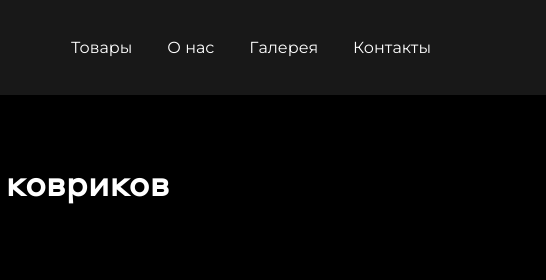
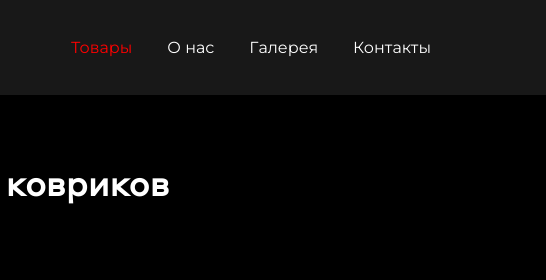
Before and after one commit to maksuchiha/theMat, a plain HTML site: page index.html in a window 1280 px wide. In both pictures the pointer is over the link "Товары". Shown: the top 280 px of the page, 269-815 px from the left. Drawn offline with Linux system fonts and the light colour scheme.

Commit message:
add hover for links in header

```diff
--- a/style/style.css
+++ b/style/style.css
@@ -344,6 +344,10 @@ ul {
 .header__link {
   font-family: Montserrat, sans-serif;
   color: #fff;
+  transition: all 0.3s;
+}
+.header__link:hover {
+  color: red;
 }
 .header-contacts {
   display: flex;
```
Also changed, not shown: 1 other file.
